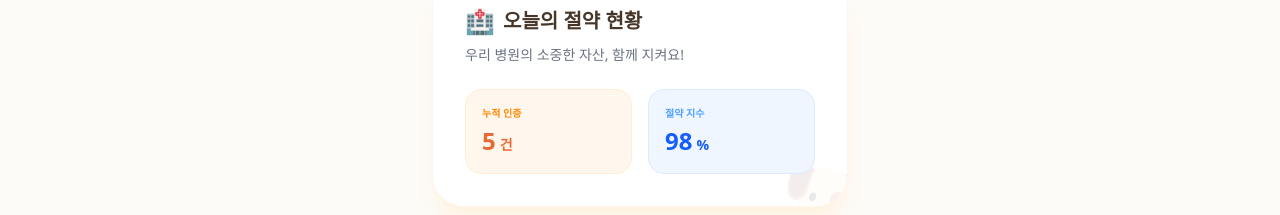
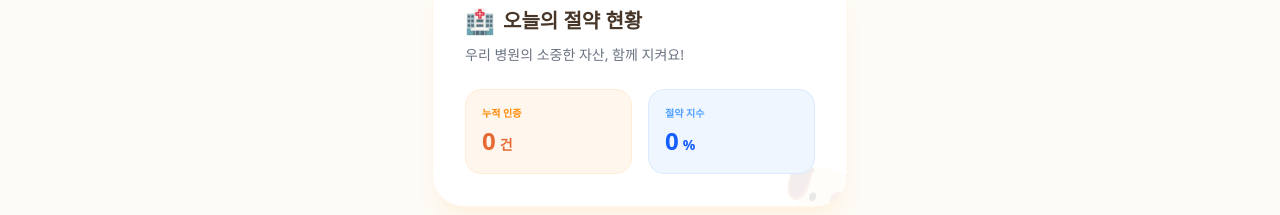
Before and after one commit to mixnario/grn, a React (Vite) app: page / in a window 1280 px wide. Shown: the part 144-359 px from the top of the page. Built offline with nearby package versions, Linux system fonts and the light colour scheme.

Commit message:
Add files via upload

```diff
--- a/src/App.tsx
+++ b/src/App.tsx
@@ -52,6 +52,7 @@ interface Post {
     laugh: number;
   };
   createdAt: Date;
+  isSample?: boolean;
 }
 
 // --- Constants & Helpers ---
@@ -107,6 +108,7 @@ const SAMPLE_POSTS: Post[] = [
     likes: 15,
     reactions: { clap: 8, fire: 5, laugh: 2 },
     createdAt: new Date(Date.now() - 1000 * 60 * 60 * 1),
+    isSample: true,
   },
   {
     id: '2',
@@ -119,6 +121,7 @@ const SAMPLE_POSTS: Post[] = [
     likes: 22,
     reactions: { clap: 12, fire: 3, laugh: 4 },
     createdAt: new Date(Date.now() - 1000 * 60 * 60 * 4),
+    isSample: true,
   },
   {
     id: '3',
@@ -131,6 +134,7 @@ const SAMPLE_POSTS: Post[] = [
     likes: 10,
     reactions: { clap: 5, fire: 2, laugh: 0 },
     createdAt: new Date(Date.now() - 1000 * 60 * 60 * 10),
+    isSample: true,
   },
   {
     id: '4',
@@ -143,6 +147,7 @@ const SAMPLE_POSTS: Post[] = [
     likes: 18,
     reactions: { clap: 6, fire: 4, laugh: 10 },
     createdAt: new Date(Date.now() - 1000 * 60 * 60 * 20),
+    isSample: true,
   },
   {
     id: '5',
@@ -155,6 +160,7 @@ const SAMPLE_POSTS: Post[] = [
     likes: 35,
     reactions: { clap: 25, fire: 15, laugh: 1 },
     createdAt: new Date(Date.now() - 1000 * 60 * 60 * 40),
+    isSample: true,
   }
 ];
 
@@ -285,6 +291,11 @@ export default function App() {
     } : p));
   };
 
+  const userPosts = posts.filter(p => !p.isSample);
+  const cumulativeCount = userPosts.length;
+  // 절약 지수: 신규 게시글 1건당 5%씩 상승 (최대 100%)
+  const savingsIndex = Math.min(cumulativeCount * 5, 100);
+
   return (
     <div className="min-h-screen bg-[#FDFBF7] text-[#483729] font-sans pb-10">
       {/* Header */}
@@ -322,11 +333,11 @@ export default function App() {
               <div className="grid grid-cols-2 gap-4">
                 <div className="bg-orange-50 p-4 rounded-2xl border border-orange-100">
                   <p className="text-[10px] font-bold text-orange-400 mb-1">누적 인증</p>
-                  <p className="text-2xl font-black text-[#E86A33]">{posts.length}<span className="text-sm font-bold ml-1">건</span></p>
+                  <p className="text-2xl font-black text-[#E86A33]">{cumulativeCount}<span className="text-sm font-bold ml-1">건</span></p>
                 </div>
                 <div className="bg-blue-50 p-4 rounded-2xl border border-blue-100">
                   <p className="text-[10px] font-bold text-blue-400 mb-1">절약 지수</p>
-                  <p className="text-2xl font-black text-blue-600">98<span className="text-sm font-bold ml-1">%</span></p>
+                  <p className="text-2xl font-black text-blue-600">{savingsIndex}<span className="text-sm font-bold ml-1">%</span></p>
                 </div>
               </div>
             </div>
```
